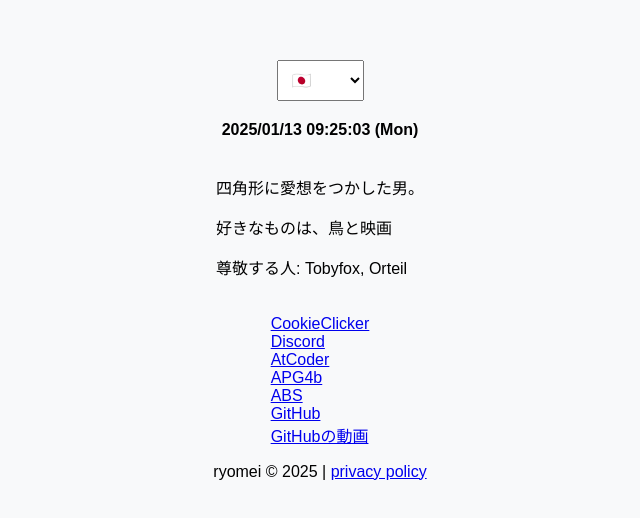
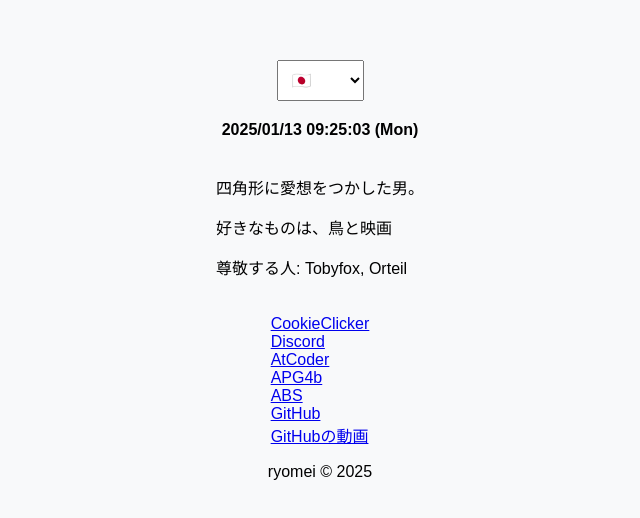
Before and after one commit to ryomeibob/ryomeibob.github.io, a plain HTML site: page index.html in a window 1280 px wide. Shown: the part 122-640 px from the top of the page, without its empty margins (320-960 px from the left). Drawn offline with Linux system fonts and the light colour scheme.

Commit message:
Update index.html

```diff
--- a/index.html
+++ b/index.html
@@ -57,6 +57,6 @@
         <a href="https://www.youtube.com/watch?v=WsKUywLTrr0&list=WL">GitHubの動画</a><br>
     </div>
 
-    <p id="footer-text">ryomei © <span id="current-year"></span> | <a href="file:///C:/Users/2023016056/Desktop/りょうめいホームページ/privacypolicy.html">privacy policy</a></p>
+    <p id="footer-text">ryomei © <span id="current-year"></span>
 </body>
 </html>
```
